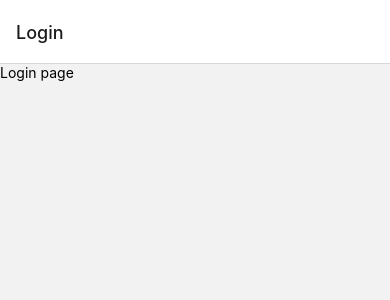
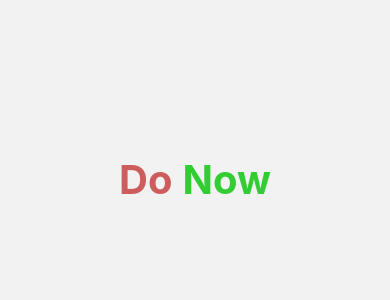
Before and after one commit to stbestichhh/DoNow, a React Native app: screen /Login in a window 390 px wide. Shown: the top 300 px of the page. Built offline with nearby package versions, Linux system fonts and the light colour scheme.

Commit message:
Created title

```diff
--- a/src/components/Login.tsx
+++ b/src/components/Login.tsx
@@ -1,10 +1,14 @@
-import { Text, View } from 'react-native';
+import { Text, SafeAreaView, View, KeyboardAvoidingView } from 'react-native';
+import { LoginStyle } from '../styles';
 
 export const Login = () => {
 	return (
-		<View>
-			<Text>Login page</Text>
-		</View>
+		<KeyboardAvoidingView>
+			<SafeAreaView style={LoginStyle.container}>
+				<Text style={[LoginStyle.title, { color: '#CD5C5C' }]}>Do</Text>
+				<Text style={LoginStyle.title}>Now</Text>
+			</SafeAreaView>
+		</KeyboardAvoidingView>
 	);
 };
 export default Login;
--- a/src/navigation.tsx
+++ b/src/navigation.tsx
@@ -8,7 +8,7 @@ const Navigate = () => {
 	return (
 		<NavigationContainer>
 			<Stack.Navigator initialRouteName='Login'>
-				<Stack.Screen name='Login' component={Login}/>
+				<Stack.Screen name='Login' component={Login} options={{headerShown: false}}/>
 			</Stack.Navigator>
 		</NavigationContainer>
 	);
--- /dev/null
+++ b/src/styles.tsx
@@ -0,0 +1,16 @@
+import { StyleSheet } from 'react-native';
+
+export const LoginStyle = StyleSheet.create({
+	container: {
+        flexDirection: 'row',
+        justifyContent: 'center',
+        marginTop: 150
+    },
+	title: {
+        padding: 5,
+        fontSize: 40,
+        fontWeight: 'bold',
+        color: '#32CD32'
+    },
+	input: {},
+});
```
